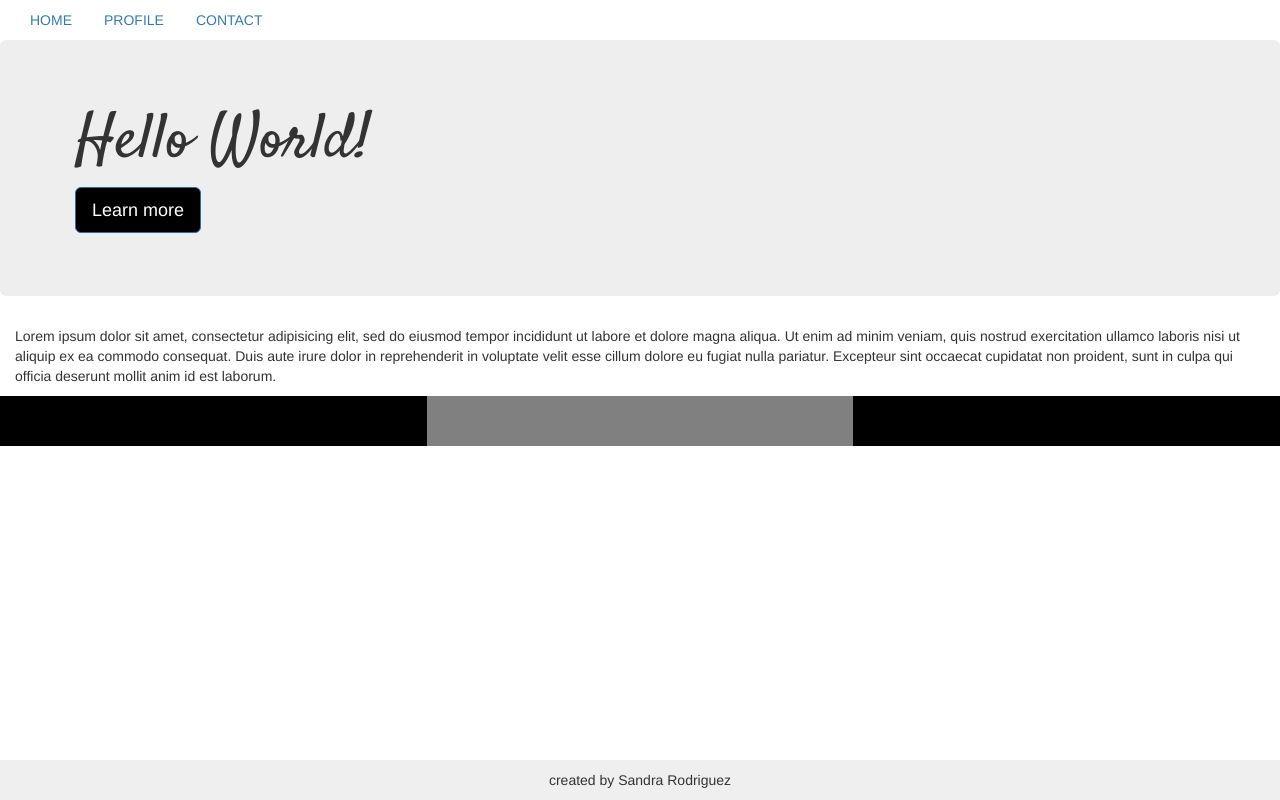
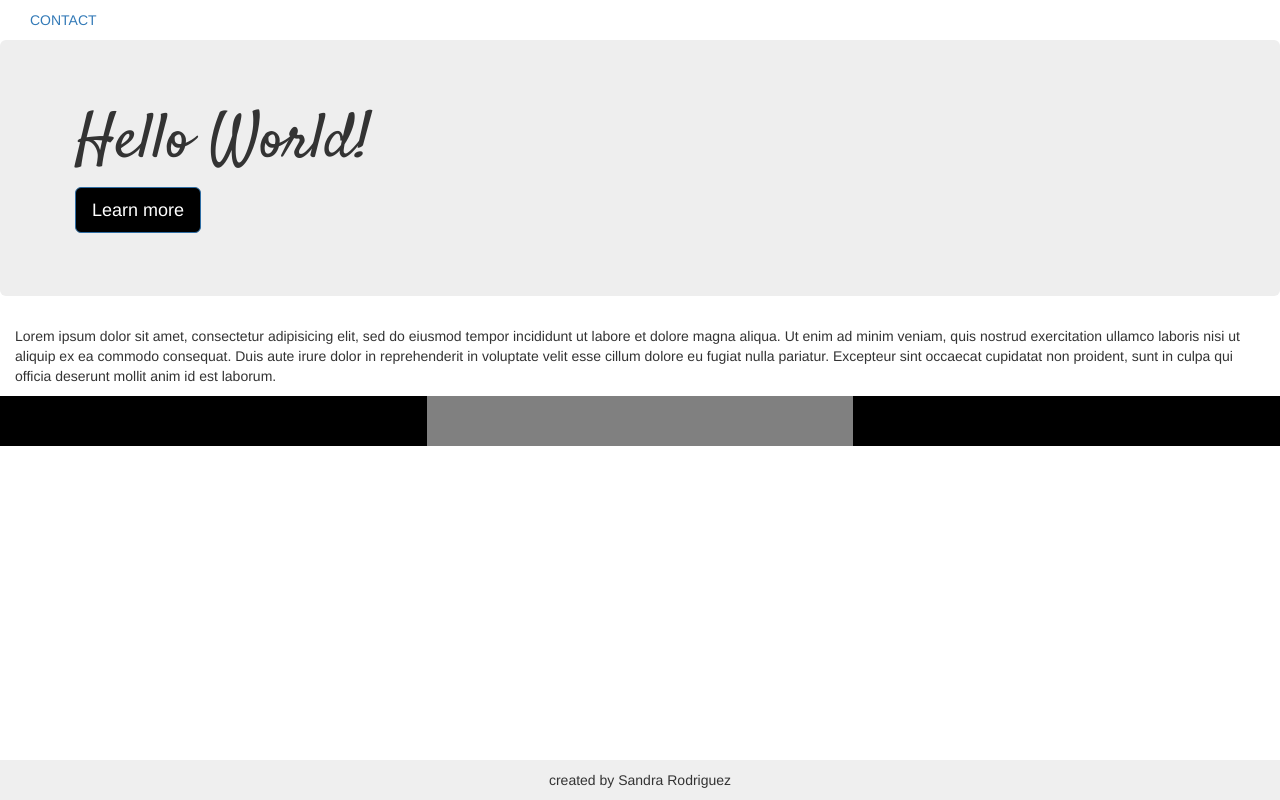
Before and after one commit to sdotrod/week2tuesday, a plain HTML site: page index.html in a window 1280 px wide. Drawn offline with nearby package versions, Linux system fonts and the light colour scheme; a web font is replaced by a local one.

Commit message:
remove unused links

```diff
--- a/index.html
+++ b/index.html
@@ -15,8 +15,6 @@
  <body>
    <div class="container-fluid">
      <ul class="nav nav-pills">
-     <li role="presentation"><a href="#">HOME</a></li>
-     <li role="presentation"><a href="#">PROFILE</a></li>
      <li role="presentation"><a href="contact.html">CONTACT</a></li>
    </ul>
    <div class="row">
```
